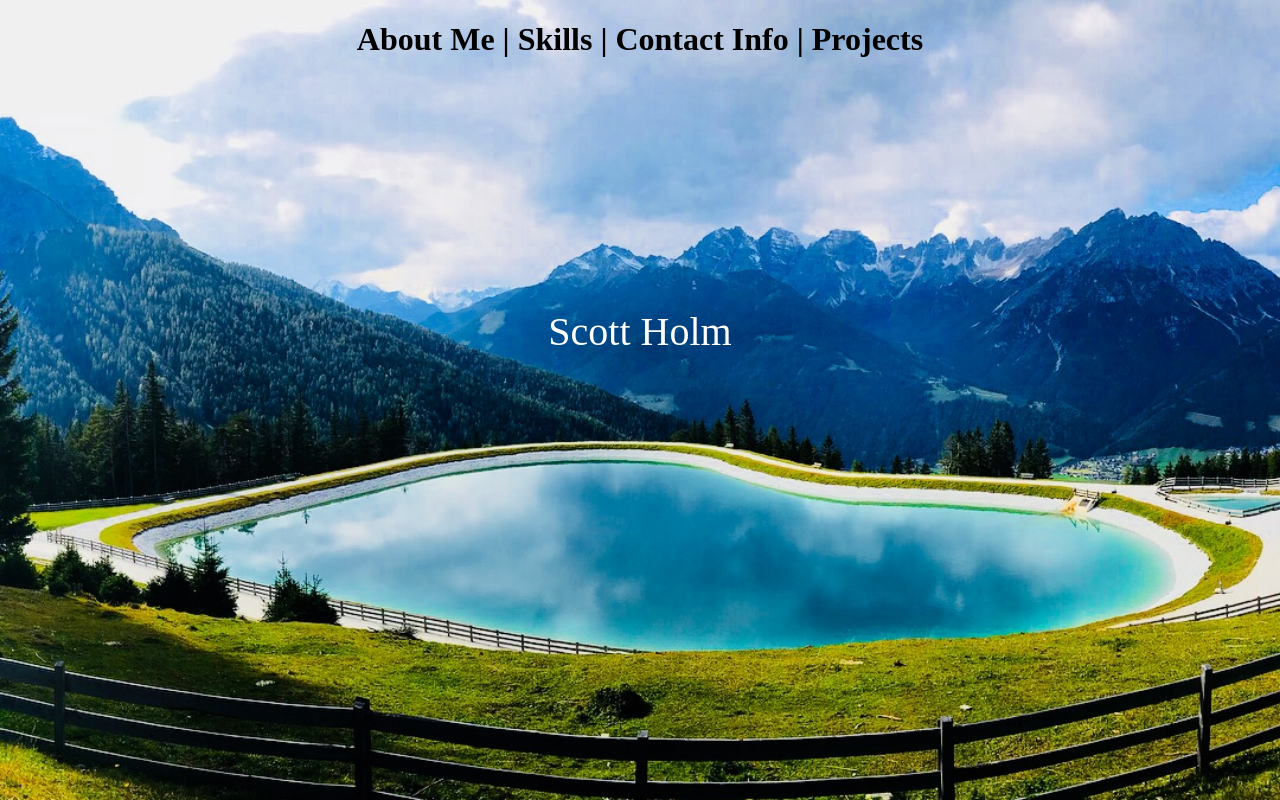
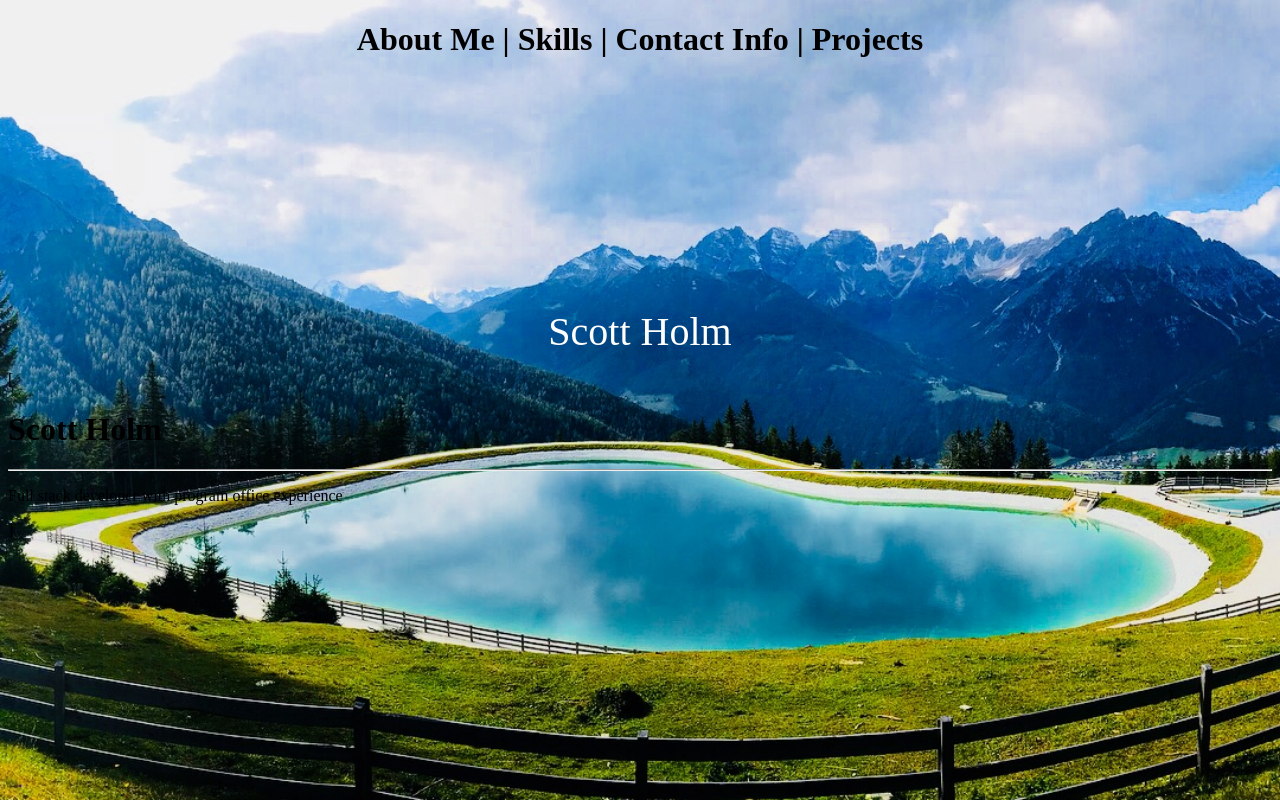
Before and after one commit to swholm19/swholm19.github.io, a website: page index.html in a window 1280 px wide. Drawn offline with nearby package versions, Linux system fonts and the light colour scheme.

Commit message:
Added Icon Image to Browser Tab
-Created image for icon tab with no background
-In Header added link to images to display

```diff
--- a/index.html
+++ b/index.html
@@ -3,7 +3,7 @@
     <head>
       <title>Scott Holm</title>
       <meta name="viewport" content="width=device-width, initial-scale=1">
-
+      <link rel="shortcut icon" href="images/browser_icon.ico">
       <link href="assets/styles/main.css"rel="stylesheet" type="text/css">
       <script src="https://code.jquery.com/jquery-3.2.1.min.js"></script>
       <script src="assets/scripts/index.js" type="text/javascript" charset="utf-8" defer></script>
@@ -16,5 +16,25 @@
       </h1>
       <div class='title'>Scott Holm
       </div>
+      <header class="masthead text-center text-white d-flex">
+        <div class="container my-auto">
+          <div class="row sr-icons">
+            <div class="col-xs-1">
+              <p class="mega">[</p>
+            </div>
+            <div class="col-xs-10 mx-auto">
+              <h1 class="text-uppercase">
+                  <strong>Scott Holm</strong>
+                </h1>
+              <hr class="light">
+              <p class="text-faded mb-5">Full stack developer with program office experience</p>
+              <!-- <a class="btn btn-light btn-xl js-scroll-trigger" href="#about">Find Out More</a> -->
+            </div>
+            <div class="col-xs-1">
+              <p class="mega">]</p>
+            </div>
+          </div>
+        </div>
+      </header>
     </body>
 </html>
```
Also changed, not shown: images/browser_icon.ico (added).
